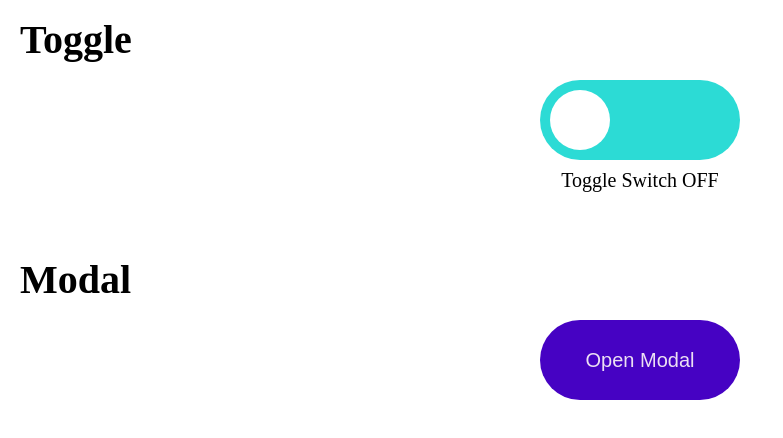
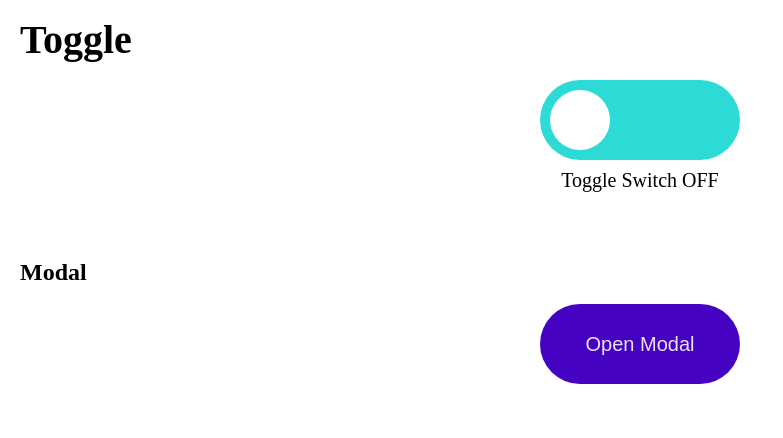
Before and after one commit to Space-Belt/wanted_pre_onboarding, a React (Create React App) app: page / in a window 1280 px wide. Shown: the top 438 px of the page, without its empty margins (0-783 px from the left). Built offline with nearby package versions, Linux system fonts and the light colour scheme.

Commit message:
💄 모달 컴포넌트 UI 수정 및 마크업 수정

```diff
--- a/src/component/Modal.jsx
+++ b/src/component/Modal.jsx
@@ -34,13 +34,14 @@ function Modal() {
 
 const Container = styled.div`
   position: relative;
+  max-width: 100vw;
   margin-bottom: 80px;
 `;
 
 const Subtitle = styled.div`
   width: 15%;
   height: 8%;
-  font-size: 40px;
+  font-size: 1.5rem;
   font-weight: 700;
   padding: 20px;
 `;
```
